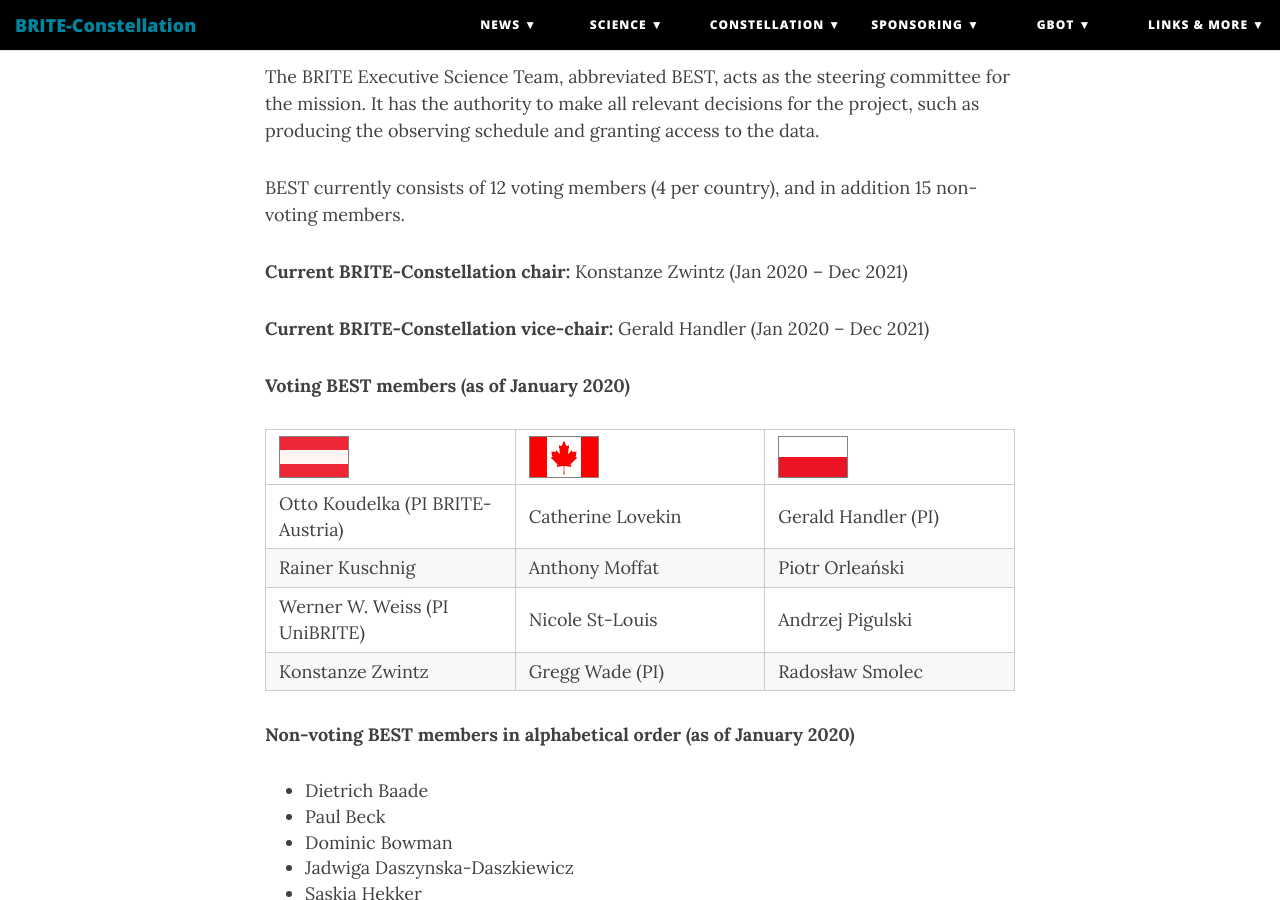
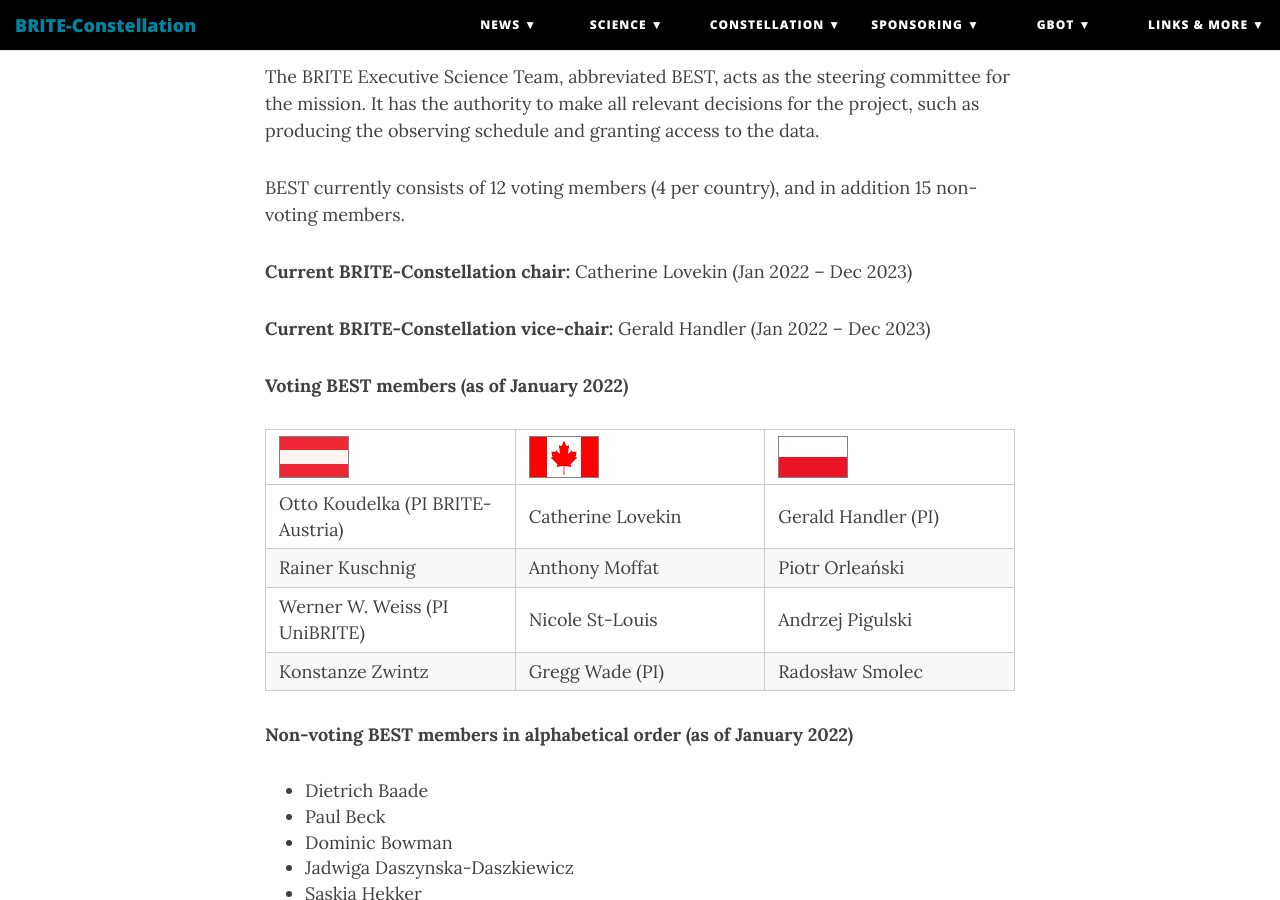
Before and after one commit to StellarAstrophysics-LFU/brite-constellation, a Jekyll site: the page built from constellation/management.md, in a window 1280 px wide and 900 px high, scrolled down 478 px. Built offline with Jekyll 4.4.1, drawn with Linux system fonts in a browser that asks for light colours; nearby versions of some CDN libraries.

Commit message:
New Chair 2022
Changed name of BC-Chair from K. Zwintz to Catherine Lovekin and created a news post on it.

```diff
--- a/constellation/management.md
+++ b/constellation/management.md
@@ -12,11 +12,11 @@
 
 BEST currently consists of 12 voting members (4 per country), and in addition 15 non-voting members.
 
-**Current BRITE-Constellation chair:** Konstanze Zwintz (Jan 2020 – Dec 2021)
+**Current BRITE-Constellation chair:** Catherine Lovekin (Jan 2022 – Dec 2023)
 
-**Current BRITE-Constellation vice-chair:** Gerald Handler (Jan 2020 – Dec 2021)
+**Current BRITE-Constellation vice-chair:** Gerald Handler (Jan 2022 – Dec 2023)
 
-**Voting BEST members (as of January 2020)**
+**Voting BEST members (as of January 2022)**
 
 {:class="table-same-width"}
 |<img src="{{ site.baseurl }}/img/flag-of-Austria.png"  class="ImageBorder" /> | <img src="{{ site.url }}/img/flag-of-Canada.png" class="ImageBorder"/> | <img src="{{ site.url }}/img/flag-of-Poland.png" class="ImageBorder"/>|
@@ -28,7 +28,7 @@
 
 
 
-**Non-voting BEST members in alphabetical order (as of January 2020)**
+**Non-voting BEST members in alphabetical order (as of January 2022)**
 - Dietrich Baade
 - Paul Beck
 - Dominic Bowman
```
Also changed, not shown: _posts/2022-01-17-New_Chair.md (added, +6 -0 lines), Gemfile.lock.
